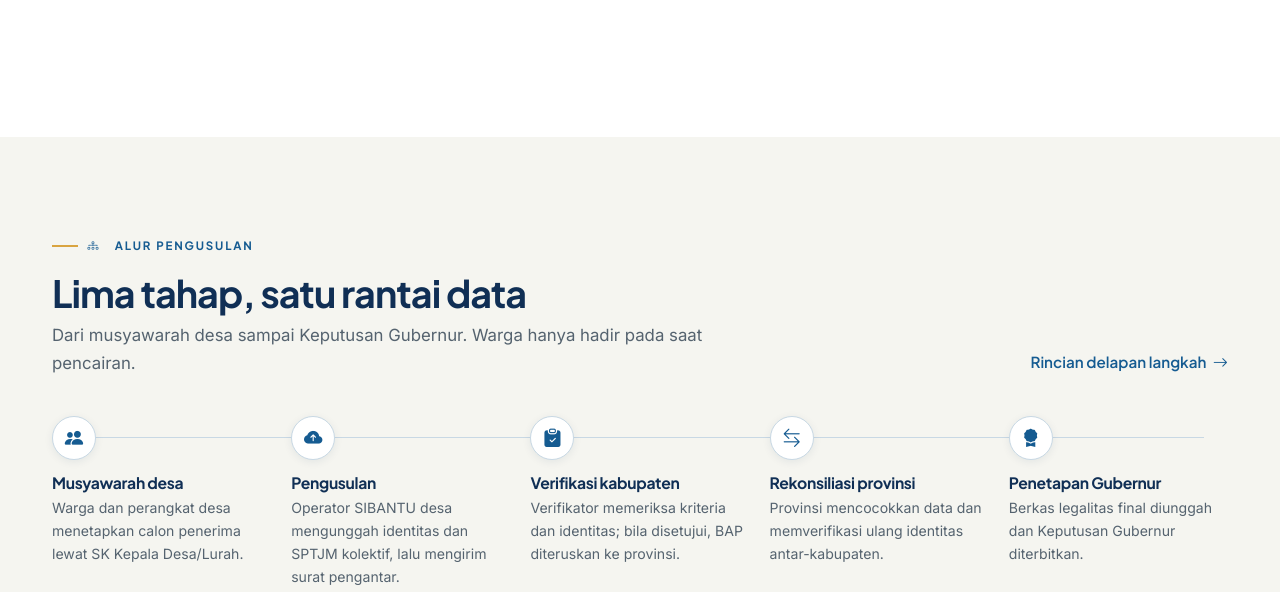
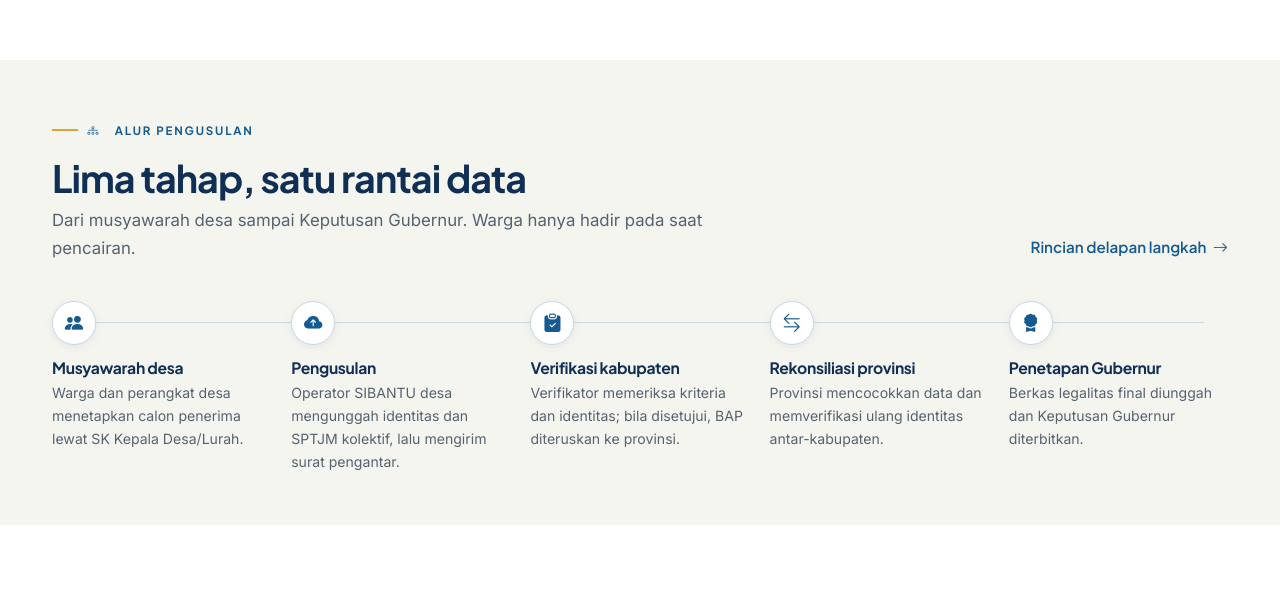
Before and after one commit to fal976256-wq/WEBINFO-SIBANTU, a plain HTML site: page docs/index.html in a window 1280 px wide. Shown: the part 4571-5163 px from the top of the page. Drawn offline with nearby package versions, Linux system fonts and the light colour scheme.

Commit message:
fix: perkecil ruang kosong antara section program dan alur di beranda

```diff
--- a/docs/css/sibantu.css
+++ b/docs/css/sibantu.css
@@ -107,6 +107,7 @@ a:hover { color: var(--navy); }
 .hairline { height: 1px; background: var(--line); border: 0; margin: 0; }
 
 .section { padding-top: var(--space); padding-bottom: var(--space); }
+.section-tight { padding-top: clamp(2.5rem, 4vw, 3.5rem); padding-bottom: clamp(2.5rem, 4vw, 3.5rem); }
 .section-sm { padding-top: clamp(2.5rem, 4vw, 3.5rem); padding-bottom: clamp(2.5rem, 4vw, 3.5rem); }
 
 .kicker {
--- a/docs/index.html
+++ b/docs/index.html
@@ -250,7 +250,7 @@
     </section>
 
     <!-- PROGRAM -->
-    <section class="section bg-white-2" aria-labelledby="judul-program">
+    <section class="section section-tight bg-white-2" aria-labelledby="judul-program">
       <div class="container">
         <div class="section-head d-flex flex-wrap align-items-end justify-content-between gap-3">
           <div>
@@ -294,7 +294,7 @@
     </section>
 
     <!-- ALUR -->
-    <section class="section" aria-labelledby="judul-alur">
+    <section class="section section-tight" aria-labelledby="judul-alur">
       <div class="container">
         <div class="section-head d-flex flex-wrap align-items-end justify-content-between gap-3">
           <div>
```
